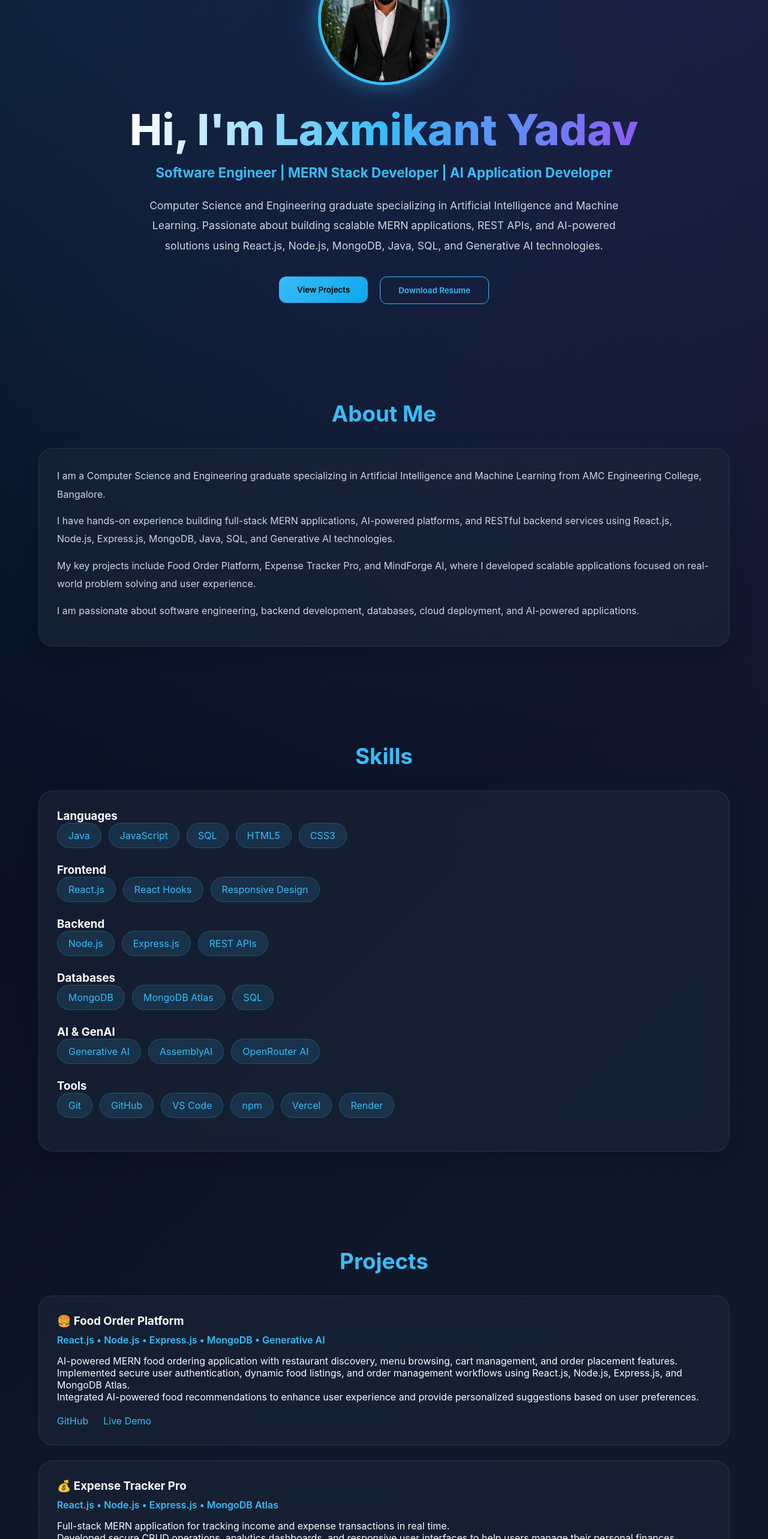
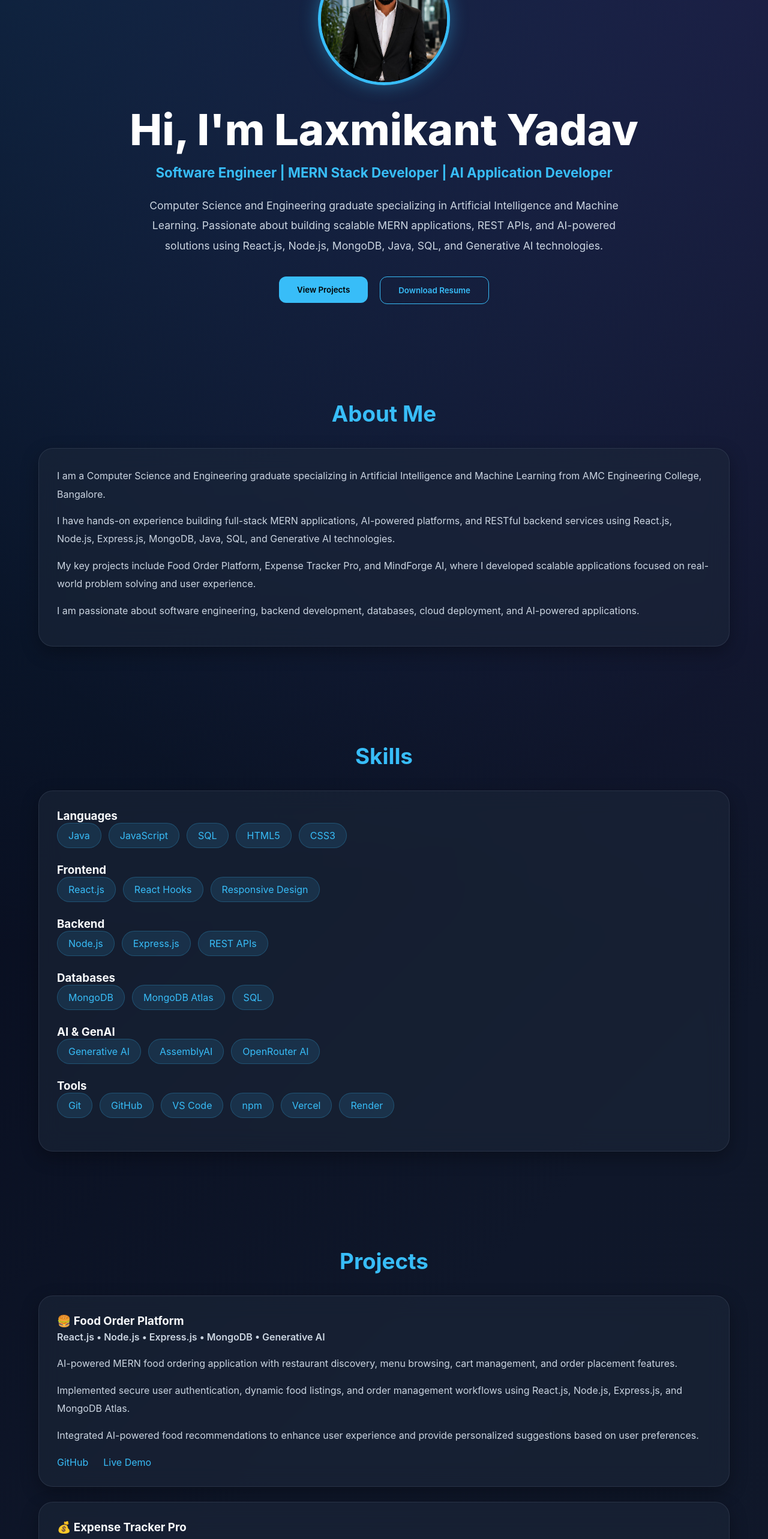
Before and after one commit to kanthyadav/laxmikant-portfolio, a React (Vite) app: page / in a window 1280 px wide. Shown: the part 234-2800 px from the top of the page at 60% size. Built offline with nearby package versions, Linux system fonts and the light colour scheme.

Commit message:
Portfolio website completed

```diff
--- a/src/App.css
+++ b/src/App.css
@@ -1,8 +1,6 @@
 #root {
 width: 100%;
 }
-
-/* Navbar */
 
 .navbar {
 position: sticky;
@@ -11,11 +9,9 @@ z-index: 1000;
 backdrop-filter: blur(18px);
 background: rgba(15, 23, 42, 0.75);
 border-bottom: 1px solid rgba(148, 163, 184, 0.15);
-
 display: flex;
 justify-content: space-between;
 align-items: center;
-
 padding: 20px 60px;
 }
 
@@ -33,14 +29,13 @@ gap: 20px;
 .nav-icons a {
 color: white;
 font-size: 1.6rem;
+transition: 0.3s ease;
 }
 
 .nav-icons a:hover {
+color: #38bdf8;
 transform: translateY(-3px);
-color: #38bdf8;
 }
-
-/* Shared Sections */
 
 .section {
 max-width: 1200px;
@@ -55,64 +50,52 @@ color: #38bdf8;
 text-align: center;
 }
 
-.card {
+.card,
+.project-card {
 background: rgba(30, 41, 59, 0.55);
 border: 1px solid rgba(148, 163, 184, 0.15);
 backdrop-filter: blur(18px);
-
 border-radius: 24px;
 padding: 30px;
-
-box-shadow:
-0 10px 30px rgba(0, 0, 0, 0.3),
-0 0 40px rgba(56, 189, 248, 0.05);
-
+box-shadow: 0 10px 30px rgba(0, 0, 0, 0.3);
 transition: all 0.35s ease;
 }
 
-.card:hover {
-transform: translateY(-8px);
-box-shadow:
-0 20px 40px rgba(0, 0, 0, 0.35),
-0 0 40px rgba(56, 189, 248, 0.12);
+.project-card {
+margin-bottom: 25px;
 }
 
-.card p {
+.card:hover,
+.project-card:hover {
+transform: translateY(-8px);
+}
+
+.card p,
+.project-card p {
 line-height: 1.9;
 color: #cbd5e1;
 margin-bottom: 14px;
 }
 
-/* Hero */
-
 .hero {
 min-height: 90vh;
-
 display: flex;
 flex-direction: column;
 justify-content: center;
 align-items: center;
-
-text-align: center;
 max-width: 1100px;
 margin: auto;
-
+text-align: center;
 padding: 80px 24px;
 }
 
 .profile-image {
 width: 220px;
 height: 220px;
-
 border-radius: 50%;
 object-fit: cover;
-
 border: 5px solid #38bdf8;
-
-box-shadow:
-0 0 30px rgba(56, 189, 248, 0.4),
-0 0 70px rgba(56, 189, 248, 0.15);
-
+box-shadow: 0 0 30px rgba(56, 189, 248, 0.4);
 margin-bottom: 30px;
 }
 
@@ -120,16 +103,7 @@ margin-bottom: 30px;
 font-size: 4.5rem;
 font-weight: 800;
 margin-bottom: 15px;
-
-background: linear-gradient(
-90deg,
-#ffffff,
-#38bdf8,
-#8b5cf6
-);
-
--webkit-background-clip: text;
--webkit-text-fill-color: transparent;
+color: #ffffff;
 }
 
 .hero-subtitle {
@@ -163,12 +137,8 @@ transition: 0.3s ease;
 
 .primary-btn {
 border: none;
-background: linear-gradient(
-135deg,
-#38bdf8,
-#0ea5e9
-);
-color: #000;
+background: #38bdf8;
+color: black;
 }
 
 .secondary-btn {
@@ -182,8 +152,6 @@ color: #38bdf8;
 transform: translateY(-4px);
 }
 
-/* Skills */
-
 .skills-container {
 display: flex;
 flex-wrap: wrap;
@@ -195,10 +163,8 @@ margin-bottom: 25px;
 background: rgba(56, 189, 248, 0.12);
 color: #38bdf8;
 border: 1px solid rgba(56, 189, 248, 0.25);
-
 padding: 10px 18px;
 border-radius: 999px;
-
 transition: 0.3s ease;
 }
 
@@ -206,32 +172,9 @@ transition: 0.3s ease;
 transform: translateY(-3px);
 }
 
-/* Projects */
-
-.project-card {
-background: rgba(30, 41, 59, 0.55);
-border: 1px solid rgba(148, 163, 184, 0.15);
-backdrop-filter: blur(18px);
-
-border-radius: 24px;
-padding: 30px;
-margin-bottom: 25px;
-
-transition: 0.35s ease;
-}
-
-.project-card:hover {
-transform: translateY(-8px);
-}
-
-.project-card h3 {
-margin-bottom: 10px;
-}
-
 .highlight-text {
 color: #38bdf8;
 font-weight: 600;
-margin-bottom: 15px;
 }
 
 .project-links {
@@ -240,13 +183,9 @@ gap: 25px;
 margin-top: 20px;
 }
 
-/* Contact */
-
 .contact-card p {
 margin-bottom: 18px;
 }
-
-/* Footer */
 
 .footer {
 text-align: center;
@@ -254,8 +193,6 @@ padding: 30px;
 border-top: 1px solid rgba(148, 163, 184, 0.15);
 color: #94a3b8;
 }
-
-/* Mobile */
 
 @media (max-width: 768px) {
 .navbar {
@@ -267,7 +204,7 @@ font-size: 1.2rem;
 }
 
 .hero-title {
-font-size: 2.6rem;
+font-size: 2.5rem;
 }
 
 .hero-subtitle {
```
